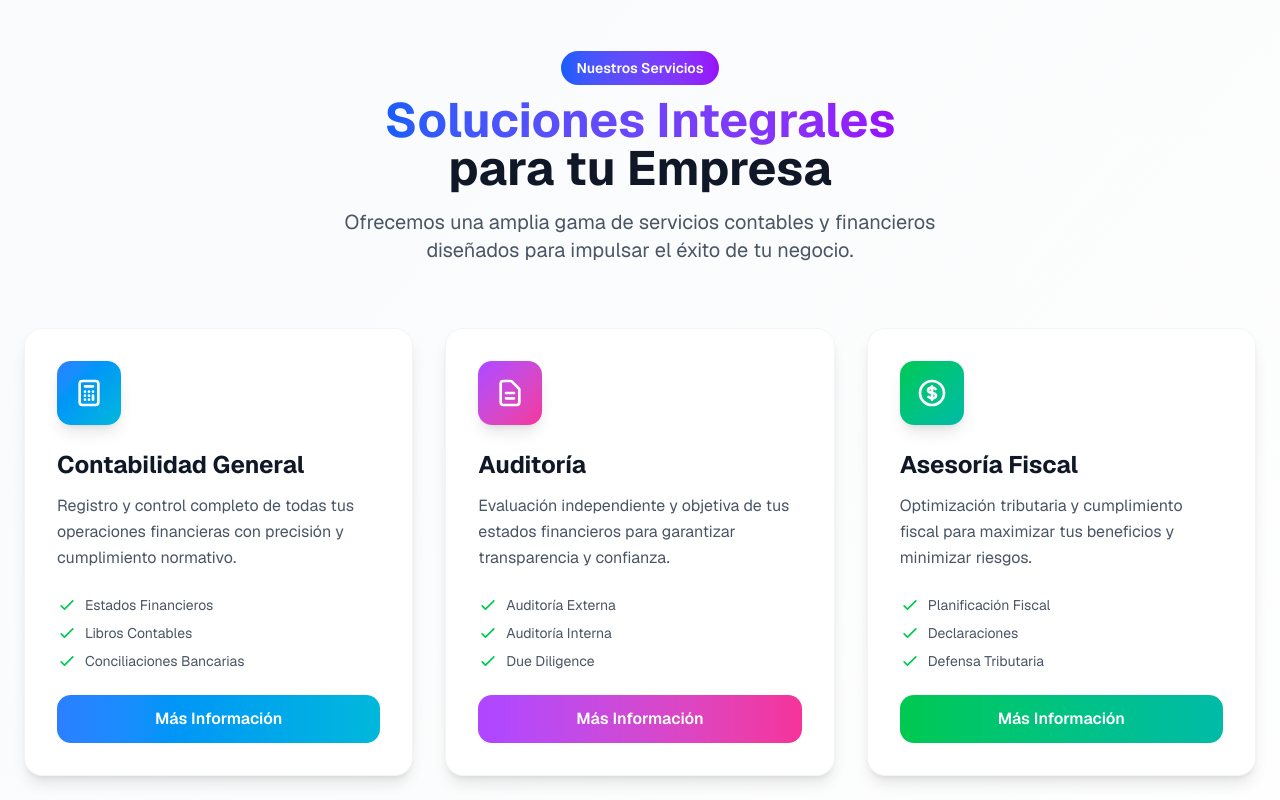
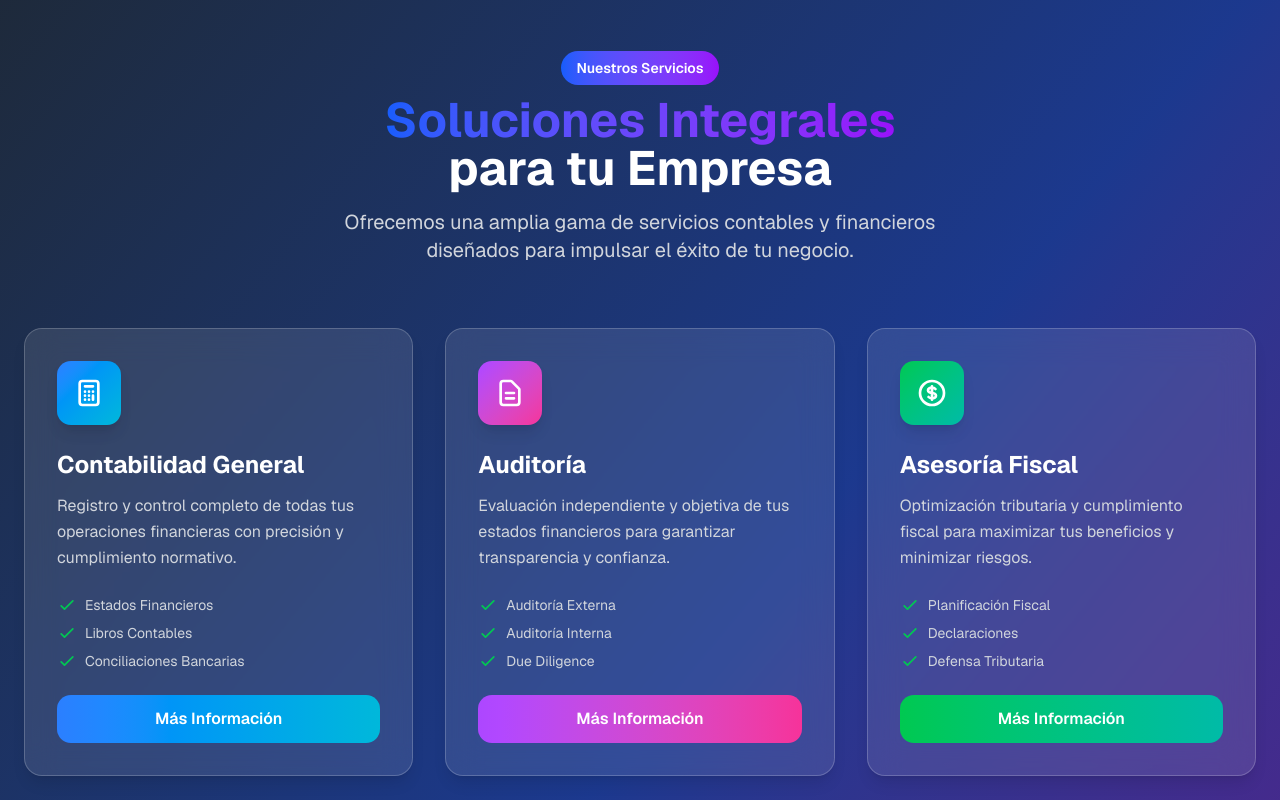
Before and after one commit to torrespepedaniel80-creator/web_test, a Next.js app: page / in a window 1280 px wide. Shown: the part 1140-1940 px from the top of the page. Built offline with nearby package versions, Linux system fonts and the light colour scheme; a web font is replaced by a local one.

Commit message:
On branch main  Your branch is ahead of 'origin/main' by 1 commit.    (use "git push" to publish your local commits)
 Changes to be committed:
	modified:   components/Services.jsx
	modified:   components/ThemeSelector.jsx

```diff
--- a/components/Services.jsx
+++ b/components/Services.jsx
@@ -3,6 +3,22 @@ import { useTheme } from '@/components/ThemeContext';
 
 export default function Services() {
   const { theme } = useTheme();
+
+  // Detectar si Services tiene fondo oscuro
+  const isDarkBg = theme.colors.bgServices.includes('gray-800') ||
+                   theme.colors.bgServices.includes('gray-900') ||
+                   theme.colors.bgServices.includes('blue-900') ||
+                   theme.colors.bgServices.includes('purple-900') ||
+                   theme.colors.bgServices.includes('emerald-900') ||
+                   theme.colors.bgServices.includes('red-900') ||
+                   theme.colors.bgServices.includes('violet-900') ||
+                   theme.colors.bgServices.includes('950');
+
+  // Ajustar colores de texto según el fondo
+  const textPrimary = isDarkBg ? 'text-white' : theme.colors.textPrimary;
+  const textSecondary = isDarkBg ? 'text-gray-300' : theme.colors.textSecondary;
+  const cardBg = isDarkBg ? 'bg-white/10' : theme.colors.cardBg;
+  const cardBorder = isDarkBg ? 'border-white/20' : theme.colors.cardBorder;
 
   const services = [
     {
@@ -88,9 +104,9 @@ export default function Services() {
               Soluciones Integrales
             </span>
             <br />
-            <span className={theme.colors.textPrimary}>para tu Empresa</span>
+            <span className={textPrimary}>para tu Empresa</span>
           </h2>
-          <p className={`text-xl ${theme.colors.textSecondary} max-w-2xl mx-auto`}>
+          <p className={`text-xl ${textSecondary} max-w-2xl mx-auto`}>
             Ofrecemos una amplia gama de servicios contables y financieros diseñados para impulsar el éxito de tu negocio.
           </p>
         </div>
@@ -100,7 +116,7 @@ export default function Services() {
           {services.map((service, index) => (
             <div
               key={index}
-              className={`group ${theme.colors.cardBg} rounded-2xl p-8 ${theme.colors.cardShadow} hover:shadow-2xl transition-all duration-300 hover:-translate-y-2 border ${theme.colors.cardBorder} animate-fadeInUp`}
+              className={`group ${cardBg} rounded-2xl p-8 ${theme.colors.cardShadow} hover:shadow-2xl transition-all duration-300 hover:-translate-y-2 border ${cardBorder} animate-fadeInUp backdrop-blur-lg`}
               style={{ animationDelay: `${index * 100}ms` }}
             >
               {/* Icon */}
@@ -111,17 +127,17 @@ export default function Services() {
               </div>
 
               {/* Title */}
-              <h3 className={`text-2xl font-bold mb-3 ${theme.colors.textPrimary} group-hover:bg-gradient-to-r group-hover:${theme.colors.primary} group-hover:bg-clip-text group-hover:text-transparent transition-colors`}>
+              <h3 className={`text-2xl font-bold mb-3 ${textPrimary} group-hover:bg-gradient-to-r group-hover:${theme.colors.primary} group-hover:bg-clip-text group-hover:text-transparent transition-colors`}>
                 {service.title}
               </h3>
 
               {/* Description */}
-              <p className={`${theme.colors.textSecondary} mb-6 leading-relaxed`}>{service.description}</p>
+              <p className={`${textSecondary} mb-6 leading-relaxed`}>{service.description}</p>
 
               {/* Features */}
               <ul className="space-y-2 mb-6">
                 {service.features.map((feature, idx) => (
-                  <li key={idx} className={`flex items-center text-sm ${theme.colors.textSecondary}`}>
+                  <li key={idx} className={`flex items-center text-sm ${textSecondary}`}>
                     <svg
                       className="w-5 h-5 text-green-500 mr-2 flex-shrink-0"
                       fill="none"
@@ -152,7 +168,7 @@ export default function Services() {
 
         {/* Bottom CTA */}
         <div className="mt-16 text-center">
-          <p className={`${theme.colors.textSecondary} mb-4`}>¿No encuentras lo que buscas?</p>
+          <p className={`${textSecondary} mb-4`}>¿No encuentras lo que buscas?</p>
           <button className={`bg-gradient-to-r ${theme.colors.primary} hover:${theme.colors.primaryHover} text-white px-8 py-4 rounded-xl font-semibold shadow-lg hover:shadow-xl transition-all hover:scale-105`}>
             Consulta Personalizada
           </button>
--- a/components/ThemeSelector.jsx
+++ b/components/ThemeSelector.jsx
@@ -9,10 +9,11 @@ export const themes = {
     colors: {
       bgPrimary: 'bg-white',
       bgSecondary: 'bg-gray-50',
-      bgHero: 'bg-gradient-to-br from-blue-50 via-purple-50 to-pink-50',
-      bgServices: 'bg-gradient-to-br from-gray-50 to-white',
-      bgClients: 'bg-gradient-to-br from-blue-50 via-purple-50 to-pink-50',
-      bgContact: 'bg-gradient-to-br from-gray-900 via-blue-900 to-purple-900',
+      // Patrón intercalado: claro -> oscuro -> claro -> oscuro
+      bgHero: 'bg-gradient-to-br from-blue-50 via-purple-50 to-pink-50', // CLARO
+      bgServices: 'bg-gradient-to-br from-gray-800 via-blue-900 to-purple-900', // OSCURO
+      bgClients: 'bg-gradient-to-br from-blue-50 via-purple-50 to-pink-50', // CLARO
+      bgContact: 'bg-gradient-to-br from-gray-900 via-blue-900 to-purple-900', // OSCURO
       bgFooter: 'bg-gradient-to-br from-gray-900 via-gray-800 to-gray-900',
 
       textPrimary: 'text-gray-900',
@@ -54,7 +55,7 @@ export const themes = {
       bgPrimary: 'bg-slate-50',
       bgSecondary: 'bg-white',
       bgHero: 'bg-gradient-to-br from-cyan-50 via-blue-50 to-indigo-50',
-      bgServices: 'bg-gradient-to-br from-slate-50 to-blue-50',
+      bgServices: 'bg-gradient-to-br from-slate-800 via-blue-900 to-indigo-900', // OSCURO
       bgClients: 'bg-gradient-to-br from-cyan-50 via-blue-50 to-indigo-50',
       bgContact: 'bg-gradient-to-br from-slate-900 via-blue-900 to-indigo-900',
       bgFooter: 'bg-gradient-to-br from-slate-900 via-slate-800 to-slate-900',
@@ -98,7 +99,7 @@ export const themes = {
       bgPrimary: 'bg-emerald-50',
       bgSecondary: 'bg-white',
       bgHero: 'bg-gradient-to-br from-green-50 via-emerald-50 to-teal-50',
-      bgServices: 'bg-gradient-to-br from-lime-50 to-green-50',
+      bgServices: 'bg-gradient-to-br from-green-800 via-emerald-900 to-teal-900', // OSCURO
       bgClients: 'bg-gradient-to-br from-green-50 via-emerald-50 to-teal-50',
       bgContact: 'bg-gradient-to-br from-green-950 via-emerald-950 to-teal-950',
       bgFooter: 'bg-gradient-to-br from-green-900 via-emerald-900 to-green-900',
@@ -142,7 +143,7 @@ export const themes = {
       bgPrimary: 'bg-orange-50',
       bgSecondary: 'bg-white',
       bgHero: 'bg-gradient-to-br from-orange-50 via-amber-50 to-yellow-50',
-      bgServices: 'bg-gradient-to-br from-red-50 to-orange-50',
+      bgServices: 'bg-gradient-to-br from-orange-800 via-red-900 to-rose-900', // OSCURO
       bgClients: 'bg-gradient-to-br from-orange-50 via-amber-50 to-rose-50',
       bgContact: 'bg-gradient-to-br from-orange-950 via-red-950 to-rose-950',
       bgFooter: 'bg-gradient-to-br from-orange-900 via-red-900 to-orange-900',
@@ -186,7 +187,7 @@ export const themes = {
       bgPrimary: 'bg-indigo-50',
       bgSecondary: 'bg-white',
       bgHero: 'bg-gradient-to-br from-indigo-50 via-violet-50 to-purple-50',
-      bgServices: 'bg-gradient-to-br from-blue-50 to-indigo-50',
+      bgServices: 'bg-gradient-to-br from-indigo-800 via-violet-900 to-purple-900', // OSCURO
       bgClients: 'bg-gradient-to-br from-indigo-50 via-violet-50 to-fuchsia-50',
       bgContact: 'bg-gradient-to-br from-indigo-950 via-violet-950 to-purple-950',
       bgFooter: 'bg-gradient-to-br from-indigo-900 via-purple-900 to-indigo-900',
@@ -231,7 +232,7 @@ export const themes = {
       bgPrimary: 'bg-slate-900',
       bgSecondary: 'bg-slate-800',
       bgHero: 'bg-gradient-to-br from-slate-900 via-purple-900 to-slate-900',
-      bgServices: 'bg-gradient-to-br from-slate-900 to-slate-800',
+      bgServices: 'bg-gradient-to-br from-slate-100 via-purple-100 to-slate-100', // CLARO
       bgClients: 'bg-gradient-to-br from-slate-900 via-purple-900 to-slate-900',
       bgContact: 'bg-gradient-to-br from-purple-950 via-slate-950 to-black',
       bgFooter: 'bg-gradient-to-br from-black via-slate-950 to-black',
@@ -275,7 +276,7 @@ export const themes = {
       bgPrimary: 'bg-gray-900',
       bgSecondary: 'bg-gray-800',
       bgHero: 'bg-gradient-to-br from-gray-900 via-blue-950 to-gray-900',
-      bgServices: 'bg-gradient-to-br from-gray-900 to-gray-800',
+      bgServices: 'bg-gradient-to-br from-gray-100 via-blue-100 to-gray-100', // CLARO
       bgClients: 'bg-gradient-to-br from-gray-900 via-blue-950 to-gray-900',
       bgContact: 'bg-gradient-to-br from-blue-950 via-gray-950 to-black',
       bgFooter: 'bg-gradient-to-br from-black via-gray-950 to-black',
@@ -319,7 +320,7 @@ export const themes = {
       bgPrimary: 'bg-green-950',
       bgSecondary: 'bg-green-900',
       bgHero: 'bg-gradient-to-br from-green-950 via-emerald-950 to-teal-950',
-      bgServices: 'bg-gradient-to-br from-green-950 to-green-900',
+      bgServices: 'bg-gradient-to-br from-emerald-100 via-green-100 to-teal-100', // CLARO
       bgClients: 'bg-gradient-to-br from-green-950 via-emerald-950 to-green-950',
       bgContact: 'bg-gradient-to-br from-emerald-950 via-green-950 to-black',
       bgFooter: 'bg-gradient-to-br from-black via-green-950 to-black',
@@ -363,7 +364,7 @@ export const themes = {
       bgPrimary: 'bg-orange-950',
       bgSecondary: 'bg-red-950',
       bgHero: 'bg-gradient-to-br from-orange-950 via-red-950 to-rose-950',
-      bgServices: 'bg-gradient-to-br from-orange-950 to-red-950',
+      bgServices: 'bg-gradient-to-br from-orange-100 via-red-100 to-rose-100', // CLARO
       bgClients: 'bg-gradient-to-br from-orange-950 via-rose-950 to-pink-950',
       bgContact: 'bg-gradient-to-br from-red-950 via-orange-950 to-black',
       bgFooter: 'bg-gradient-to-br from-black via-red-950 to-black',
@@ -407,7 +408,7 @@ export const themes = {
       bgPrimary: 'bg-indigo-950',
       bgSecondary: 'bg-blue-950',
       bgHero: 'bg-gradient-to-br from-indigo-950 via-blue-950 to-violet-950',
-      bgServices: 'bg-gradient-to-br from-indigo-950 to-blue-950',
+      bgServices: 'bg-gradient-to-br from-indigo-100 via-violet-100 to-purple-100', // CLARO
       bgClients: 'bg-gradient-to-br from-indigo-950 via-violet-950 to-purple-950',
       bgContact: 'bg-gradient-to-br from-violet-950 via-indigo-950 to-black',
       bgFooter: 'bg-gradient-to-br from-black via-indigo-950 to-black',
```
